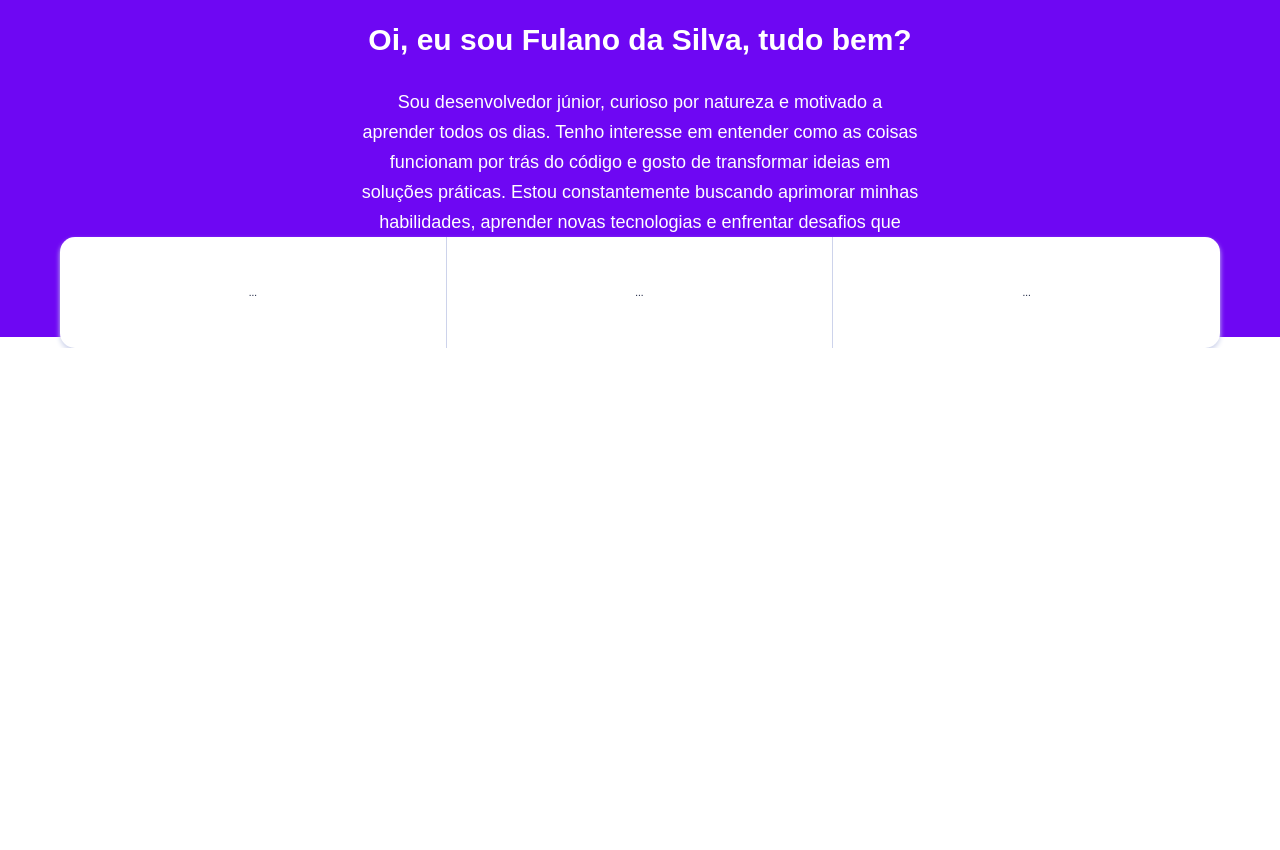
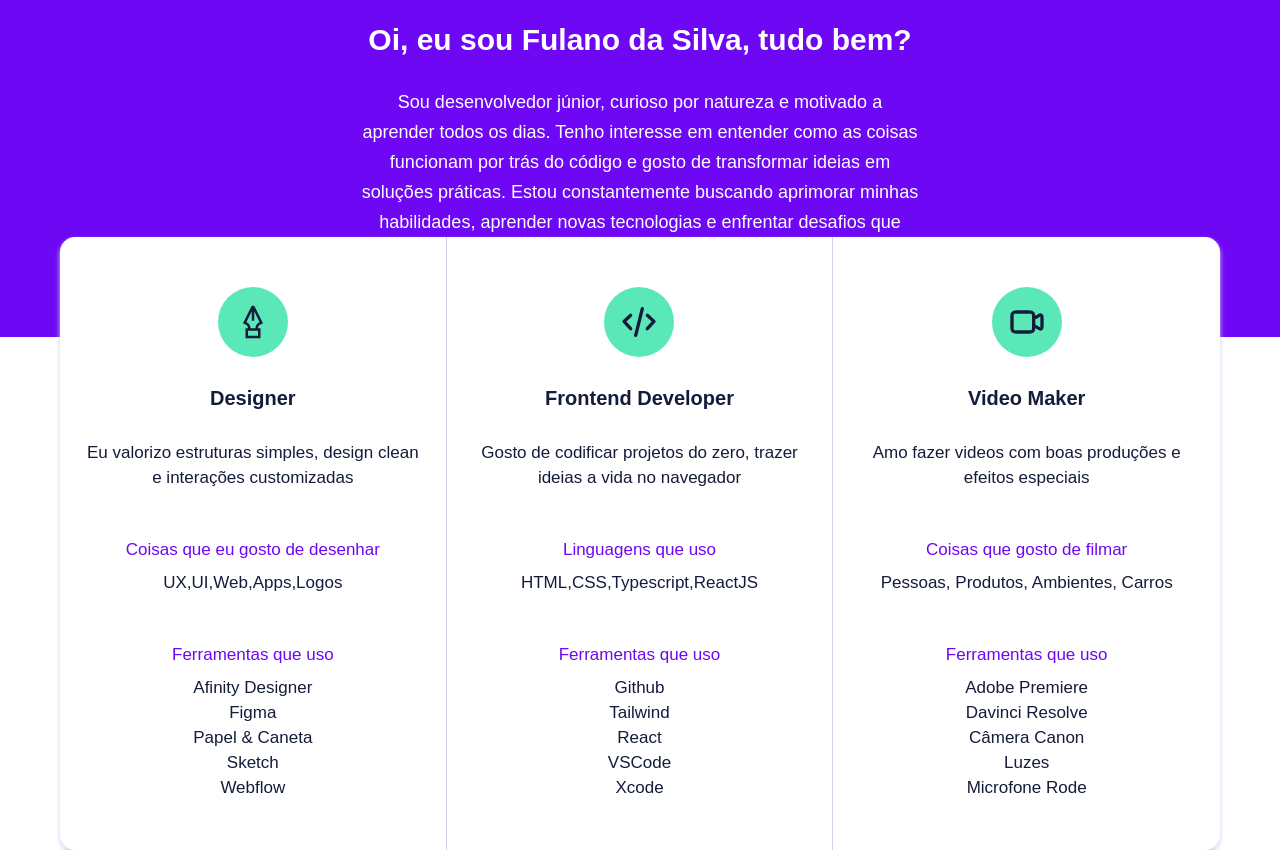
Before and after one commit to viviane-jpg/projeto-portfolio, a plain HTML site: page index.html in a window 1280 px wide. Shown: the part 864-1714 px from the top of the page. Before the commit the page ends 1212 px from the top, so only its background shows below. Drawn offline with Linux system fonts and the light colour scheme.

Commit message:
skills completa

```diff
--- a/index.html
+++ b/index.html
@@ -63,12 +63,70 @@
         <div class="skills-overlay">
              <div class="container">
                 <div class="grid">
-                    <div class="skill">...</div>
-                    <div class="skill">...</div>
-                    <div class="skill">...</div>
+                    <div class="skill">
+                        <div class="skill-icon">
+                            <img src="images/design.svg" alt="">
+                        </div>
+                        <p class="skill-title">Designer</p>
+                        <p class="skill-desc">Eu valorizo estruturas simples, design clean
+                        e interações customizadas</p>
+                        <p class="skill-sub">Coisas que eu gosto de desenhar</p>
+                        <p class="skill-txt">UX,UI,Web,Apps,Logos</p>
+                        <p class="skill-sub">Ferramentas que uso</p>
+                        <div class="skill-txt">
+                            <ul>
+                                <li>Afinity Designer</li>
+                                <li>Figma</li>
+                                <li>Papel & Caneta</li>
+                                <li>Sketch</li>
+                                <li>Webflow</li>
+                            </ul>
+                        </div>
+                    </div>
+
+                    <div class="skill">
+                        <div class="skill-icon">
+                            <img src="images/code.svg" alt="">
+                        </div>
+                        <p class="skill-title">Frontend Developer</p>
+                        <p class="skill-desc">Gosto de codificar projetos do zero, trazer ideias a vida no navegador</p>
+                        <p class="skill-sub">Linguagens que uso</p>
+                        <p class="skill-txt">HTML,CSS,Typescript,ReactJS</p>
+                        <p class="skill-sub">Ferramentas que uso</p>
+                        <div class="skill-txt">
+                            <ul>
+                                <li>Github</li>
+                                <li>Tailwind</li>
+                                <li>React</li>
+                                <li>VSCode</li>
+                                <li>Xcode</li>
+                            </ul>
+                        </div>
+                    </div>
+
+                    <div class="skill">
+
+                        <div class="skill-icon">
+                            <img src="images/video.svg" alt="">
+                        </div>
+                        <p class="skill-title">Video Maker</p>
+                        <p class="skill-desc">Amo fazer videos com boas produções e efeitos especiais</p>
+                        <p class="skill-sub">Coisas que gosto de filmar</p>
+                        <p class="skill-txt">Pessoas, Produtos, Ambientes, Carros</p>
+                        <p class="skill-sub">Ferramentas que uso</p>
+                        <div class="skill-txt">
+                            <ul>
+                                <li>Adobe Premiere</li>
+                                <li>Davinci Resolve</li>
+                                <li>Câmera Canon</li>
+                                <li>Luzes</li>
+                                <li>Microfone Rode</li>
+                            </ul>
+                        </div>
+
+                    </div>
                 </div>
-             </div>
-
+            </div>
         </div>
     </section>
 
--- a/style/skills.css
+++ b/style/skills.css
@@ -34,3 +34,40 @@
         border-right: 1px solid var(--primary-light);
     }
 }
+/*SKILL ITEM */
+.skill-icon{
+    width: 7rem;
+    height: 7rem;
+    display: flex;
+    justify-content: center;
+    align-items: center;
+    border-radius: 50%;
+    background-color: var(--secondary);
+    color: var(--secondary-foreground);
+    margin: auto;
+}
+.skill-icon img{
+    width: 4rem;
+    height: 4rem;
+}
+.skill-title{
+    font-weight: bold;
+    font-size: 2rem;
+    margin: 3rem 0;
+}
+.skill-desc {
+    font-size: 1.7rem;
+    line-height: 2.5rem;
+}
+
+.skill-sub{
+    margin-top: 5rem;
+    margin-bottom: 1rem;
+    font-size: 1.7rem;
+    color:var(--foreground);
+}
+.skill-txt{
+    font-size: 1.7rem;
+    line-height: 2.5rem;
+
+}
```
